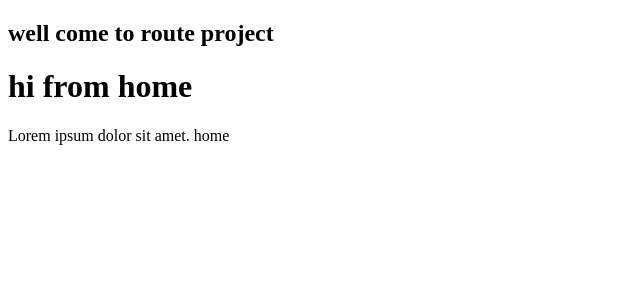
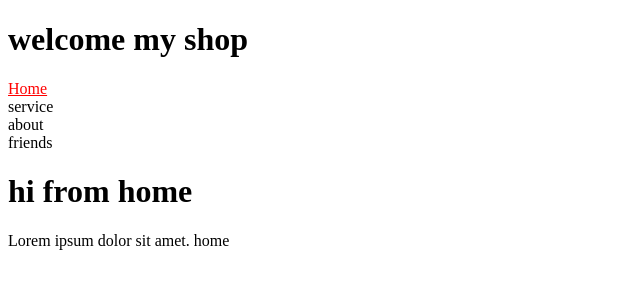
Before and after one commit to sheikhhasan124/react-routes, a React (Create React App) app: page / in a window 1280 px wide. Shown: the top 300 px of the page, without its empty margins (0-640 px from the left). Built offline with nearby package versions, Linux system fonts and the light colour scheme.

Commit message:
custom link for active

```diff
--- a/src/App.js
+++ b/src/App.js
@@ -1,6 +1,7 @@
 import React from 'react';
 import { Route, Routes,  } from 'react-router-dom';
 import Friends from './component/Friends/Friends';
+import Header from './component/Header/Header';
 
 
 import Home from './component/home/Home';
@@ -10,8 +11,8 @@ import Service from './component/servise/Service';
 const App = () => {
     return (
         <div>
-            <h2>well come to route project</h2>
 
+                   <Header />
                <Routes>
                         <Route path="/" element={ <Home />}></Route>
                         <Route path="/friends" element={ <Friends />}></Route>
--- /dev/null
+++ b/src/component/CustomLink/CustomLink.js
@@ -0,0 +1,22 @@
+import React from 'react';
+import { Link, useMatch, useResolvedPath } from 'react-router-dom';
+
+
+function CustomLink({ children, to, ...props }) {
+    let resolved = useResolvedPath(to);
+    let match = useMatch({ path: resolved.pathname, end: true });
+
+    return (
+      <div>
+        <Link
+          style={{color: match? 'red':'black', textDecoration: match ? "underline" : "none" }}
+          to={to}
+          {...props}
+        >
+          {children}
+        </Link>
+        {/* {match && " (active)"} */}
+      </div>
+    );
+  }
+export default CustomLink;
--- /dev/null
+++ b/src/component/Header/Header.js
@@ -0,0 +1,30 @@
+import React from 'react';
+import { Link } from 'react-router-dom';
+import CustomLink from '../CustomLink/CustomLink';
+
+const Header = () => {
+    return (
+        <div>
+            <h1>welcome my shop</h1>
+            <nav>
+
+        <CustomLink to={'/'} >Home</CustomLink>
+        <CustomLink to={'/service'} >service</CustomLink>
+        <CustomLink to={'/about'} >about</CustomLink>
+        <CustomLink to={'/friends'} >friends</CustomLink>
+
+
+                {/* <Link to={'/'}>home</Link>
+                <Link to={'/about'}>about</Link>
+                <Link to={'/service'}>service</Link>
+                <Link to={'/friends'}>friends</Link> */}
+
+                {/* <li><a href="/aboute">aboute</a></li>
+                <li><a href="/service">service</a></li>
+                <li><a href="/friends">friends</a></li> */}
+            </nav>
+        </div>
+    );
+};
+
+export default Header;
```
